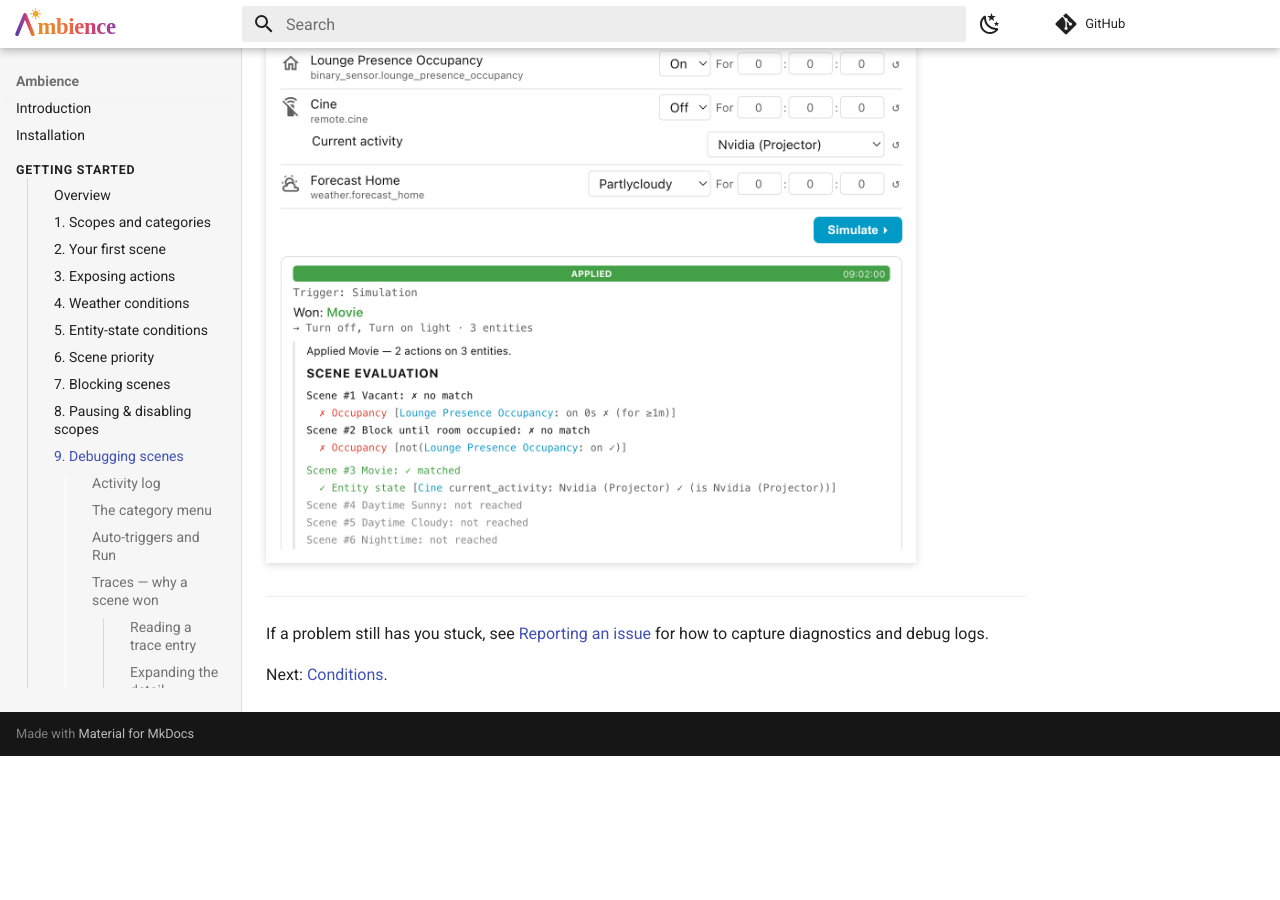
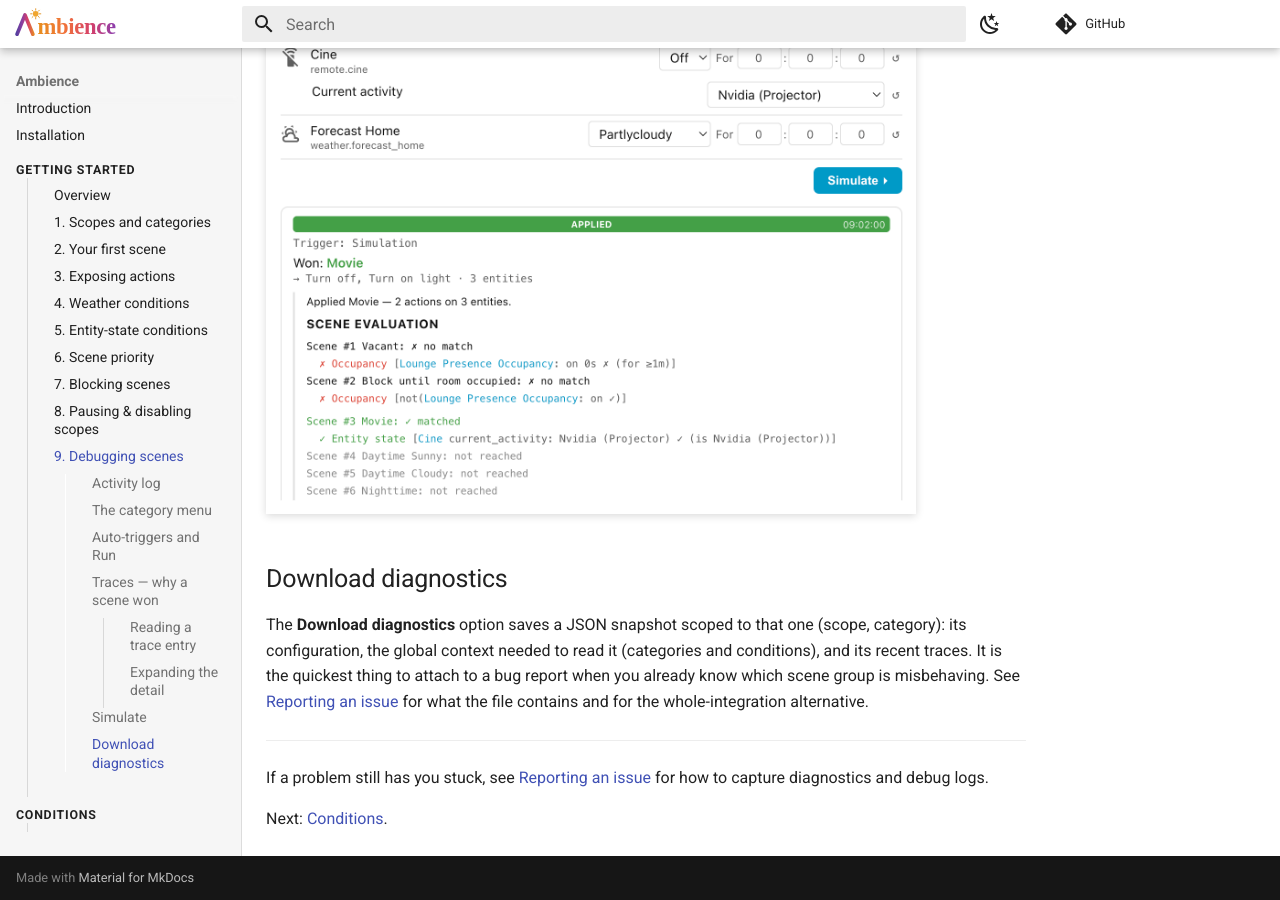
Before and after one commit to clintongormley/ambience, an MkDocs documentation site: the page built from docs/getting-started/step-9-debugging-scenes.md, in a window 1280 px wide and 900 px high, scrolled down 5099 px. Built offline with MkDocs 1.6.1 and Material for MkDocs 9.7.7, drawn with Linux system fonts in a browser that asks for light colours; comment, search, counter and statistics services are not loaded; before the commit the page ends 5855 px from its top, so only the background shows below that.

Commit message:
docs: document Download diagnostics in the category menu, tighten debug-log headings
Update the debugging guide and issue-reporting page for the moved Download
diagnostics action (now in the category ⋮ menu), refresh the step-9
screenshots, and shorten two long debug-logging subsection headings that
folded awkwardly in the docs nav.

```diff
--- a/docs/getting-started/step-9-debugging-scenes.md
+++ b/docs/getting-started/step-9-debugging-scenes.md
@@ -121,6 +121,15 @@ run. It describes what *would* happen, not what actually happened in your home
 
 ![Simulate tool with trace details.](../images/getting-started/step-9/simulate_result.png "Simulate tool with trace details.")
 
+## Download diagnostics
+
+The **Download diagnostics** option saves a JSON snapshot scoped to that one
+(scope, category): its configuration, the global context needed to read it
+(categories and conditions), and its recent traces. It is the quickest thing to
+attach to a bug report when you already know which scene group is misbehaving.
+See [Reporting an issue](../reporting-an-issue.md#downloading-diagnostics) for
+what the file contains and for the whole-integration alternative.
+
 ______________________________________________________________________
 
 If a problem still has you stuck, see
```
Also changed, not shown: docs/reporting-an-issue.md (+3 -3 lines), docs/images/getting-started/step-9/menu.png, docs/images/getting-started/step-9/traces.png.
